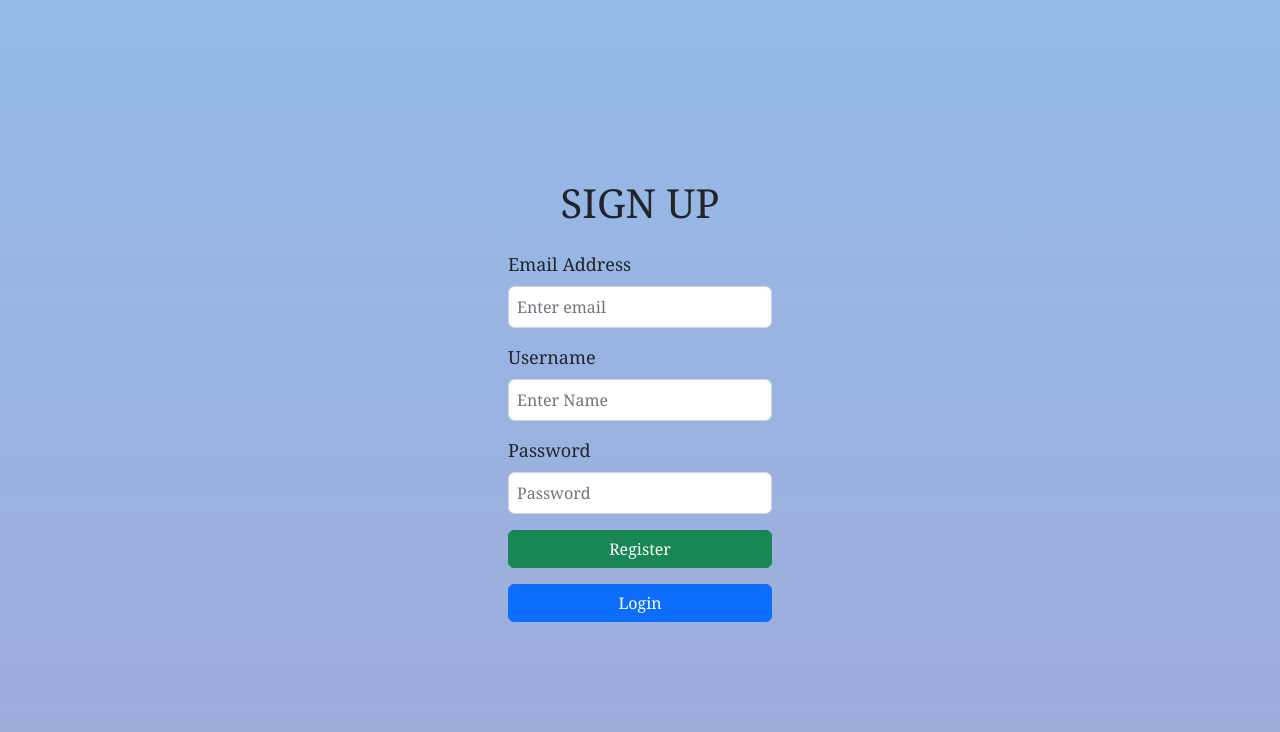
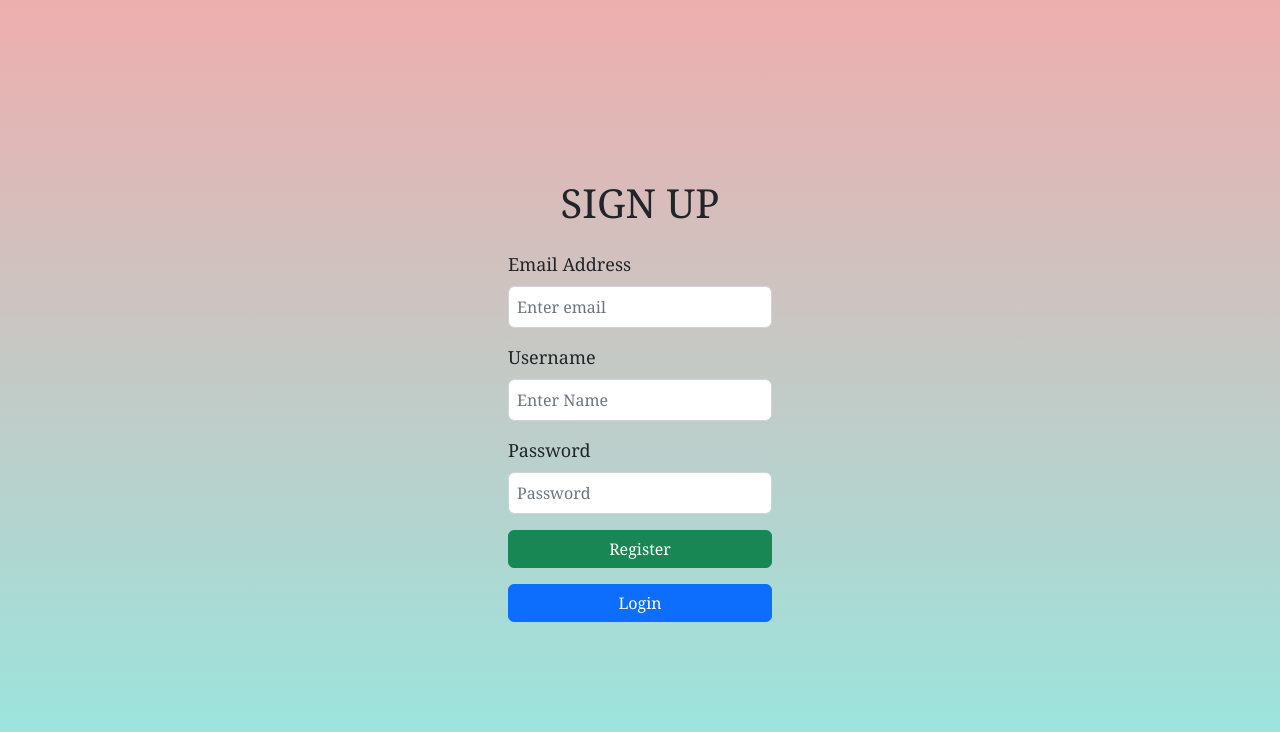
Before and after one commit to NehaKhann/React-app, a React (Create React App) app: page /register in a window 1280 px wide. Shown: the top 732 px of the page. Built offline with nearby package versions, Linux system fonts and the light colour scheme.

Commit message:
color gradient changes in register page

```diff
--- a/src/pages/Register/Register.css
+++ b/src/pages/Register/Register.css
@@ -9,6 +9,6 @@
   height: 100vh;
   font-family: Cambria, Cochin, Georgia, Times, "Times New Roman", serif;
   background-color: #cccccc;
-  background-image: linear-gradient(#94bbe9, #9fabd9);
+  background-image: linear-gradient(#eeaeae, #94e9e1);
 
 }
```
